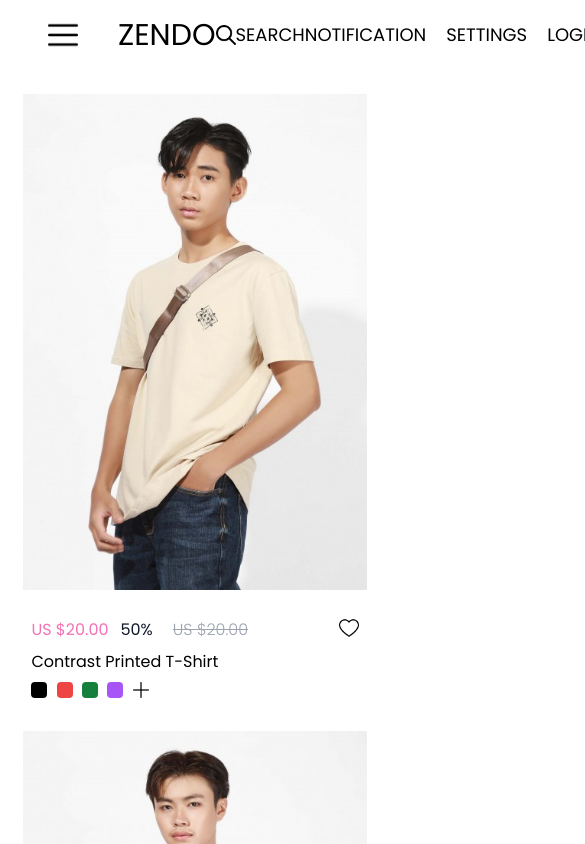
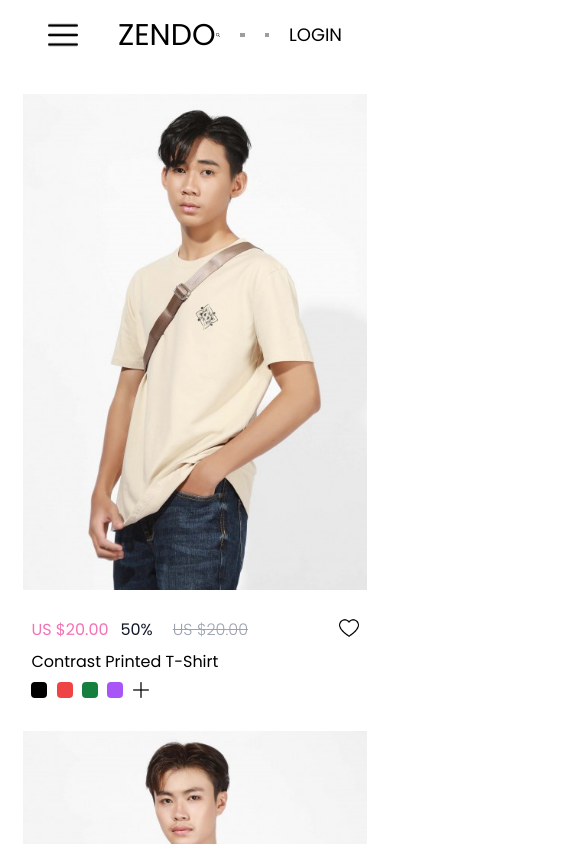
Before and after one commit to cheat2001/Zendo, an Angular app: page /home in a window 390 px wide. Shown: the top 844 px of the page, 585 px wide, since content can reach past the window. Built offline with nearby package versions, Linux system fonts and the light colour scheme; grey boxes are pictures that could not be loaded; a web font is replaced by a local one.

Commit message:
add icon for response navbar

```diff
--- a/src/app/app.component.html
+++ b/src/app/app.component.html
@@ -1,3 +1,3 @@
 <app-navbar></app-navbar>
 <router-outlet></router-outlet>
-<app-footer></app-footer>
+<!-- <app-footer></app-footer> -->
--- a/src/app/navbar/navbar.component.html
+++ b/src/app/navbar/navbar.component.html
@@ -6,36 +6,39 @@
         <h1 routerLink="home" class="text-3xl cursor-pointer selection:not-sr-only">ZENDO</h1>
     </div>
     <ul class="flex items-center gap-5 text-lg uppercase">
-        <li class="flex" (click)="searchActionEvent()">
+        <li class="flex cursor-pointer" (click)="searchActionEvent()">
             <img width="20" class="object-contain" src="../../assets/images/search.png" alt="">
-            <a href="#">Search</a>
+            <a *ngIf="screenWidth>700">Search</a>
         </li>
-        <li>
-            <a>notification</a>
+        <li class=" flex cursor-pointer ">
+            <img width="20 " class="object-contain " src="../../assets/images/notification.png " alt=" ">
+            <a *ngIf="screenWidth>700">notification</a>
         </li>
-        <li>
-            <a>settings</a>
+        <li class="flex cursor-pointer ">
+            <img width="20 " class="object-contain " src="../../assets/images/settings.png " alt=" ">
+            <a *ngIf="screenWidth>700">settings</a>
         </li>
-        <li>
-            <a routerLink="login">login</a>
+        <li routerLink="login" class="flex cursor-pointer ">
+
+            <a>login</a>
         </li>
     </ul>
 </nav>
 
 <!-- Pop up Start-->
-<div [ngClass]="action?'top-[50%] left-[50%]':'opacity-0 scale-50 pointer-events-none top-[25%] left-[25%]'" class=" z-10 w-[350px] h-[400px] bg-[#ffffff]  absolute duration-300 translate-x-[-50%] translate-y-[-50%] cursor-pointer ease-in-out"></div>
+<div [ngClass]="action? 'top-[50%] left-[50%]': 'opacity-0 scale-50 pointer-events-none top-[25%] left-[25%]' " class=" z-10 w-[350px] h-[400px] bg-[#ffffff] absolute duration-300 translate-x-[-50%] translate-y-[-50%] cursor-pointer ease-in-out "></div>
 
 <!-- Pop up End -->
 
 <!-- overlay start with pop up-->
-<div (click)="actionEvent()" [ngClass]="action?'':'opacity-0 pointer-events-none'" class="w-[100%] h-[100vh] top-0 absolute left-0 bg-[#00000073] duration-500 overflow-hidden"></div>
+<div (click)="actionEvent() " [ngClass]="action? '': 'opacity-0 pointer-events-none' " class="w-[100%] h-[100vh] top-0 absolute left-0 bg-[#00000073] duration-500 overflow-hidden "></div>
 <!-- overlay end -->
 
 
 
 <!-- overlay start with search-->
-<div (click)="searchActionEvent()" [ngClass]="searchAction?'duration-400':'opacity-0 pointer-events-none'" class="w-[100%] h-[100vh] top-0 absolute left-0 bg-[#00000073] duration-500 overflow-hidden ease-in-out"></div>
+<div (click)="searchActionEvent() " [ngClass]="searchAction? 'duration-400': 'opacity-0 pointer-events-none' " class="w-[100%] h-[100vh] top-0 absolute left-0 bg-[#00000073] duration-500 overflow-hidden ease-in-out "></div>
 <!-- overlay end -->
 <!-- search bar start -->
-<div [ngClass]="searchAction?'top-[0] duration-300':'top-[-100%]'" class="z-100 w-[100%] h-[50vh] delay-150 bg-[#ffffff] absolute  left-0 duration-300 ease-in-out shadow-sm"></div>
+<div [ngClass]="searchAction? 'top-[0] duration-300': 'top-[-100%]' " class="z-100 w-[100%] h-[50vh] delay-150 bg-[#ffffff] absolute left-0 duration-300 ease-in-out shadow-sm "></div>
 <!-- search bar end -->
--- a/src/app/navbar/navbar.component.ts
+++ b/src/app/navbar/navbar.component.ts
@@ -8,13 +8,18 @@ import { Component, OnInit } from '@angular/core';
 export class NavbarComponent implements OnInit {
 
   constructor() { }
+  action:boolean=false;
+   screenWidth:any;
+   screenHeight:any;
+  ngOnInit(): void {
+    this.screenWidth=window.innerWidth;
+    this.screenHeight=window.innerHeight;
+  }
 
-  ngOnInit(): void {
-  }
-  action:boolean=false;
   actionEvent():void{
     this.action=!this.action;
   }
+
   searchAction:boolean=false;
   searchActionEvent():void{
     this.searchAction=!this.searchAction;
--- a/src/app/slidenav/slidenav.component.html
+++ b/src/app/slidenav/slidenav.component.html
@@ -1,12 +1,12 @@
 <br>
 <div class="grid grid-cols-1 gap-4 mr-[6%] ml-[6%] sm:grid-cols-2 lg:grid-cols-4">
     <div class="card cursor-pointer" *ngFor="let productsitem of item">
-        <img [src]="productsitem.imageUrl" class="w-[100%] h-[80%] hover:scale-[1.02] ease-out duration-300 hover:drop-shadow-2xl" alt="">
+        <img [src]="productsitem.imageUrl" class="w-[100%] h-[80%] object-cover hover:scale-[1.02] ease-out duration-300 hover:drop-shadow-2xl" alt="">
         <div class="ml-2 mt-7">
             <span>
                 <p class="text-pink-400">US {{productsitem.itemprice | currency}}<span class="mr-5 ml-3 text-gray-900">50%</span><span class="line-through font-light text-gray-400">US {{productsitem.itemprice | currency}}</span>
-                    <img src="assets/images/love (1).png" class="w-5 inline mr-2 float-right" alt="">
-                </p>
+            <img src="assets/images/love (1).png" class="w-5 inline mr-2 float-right" alt="">
+            </p>
             </span>
             <p class="mt-2 mb-2">{{productsitem.itemName}}</p>
             <span class="flex justify-between w-[35%]">
```
